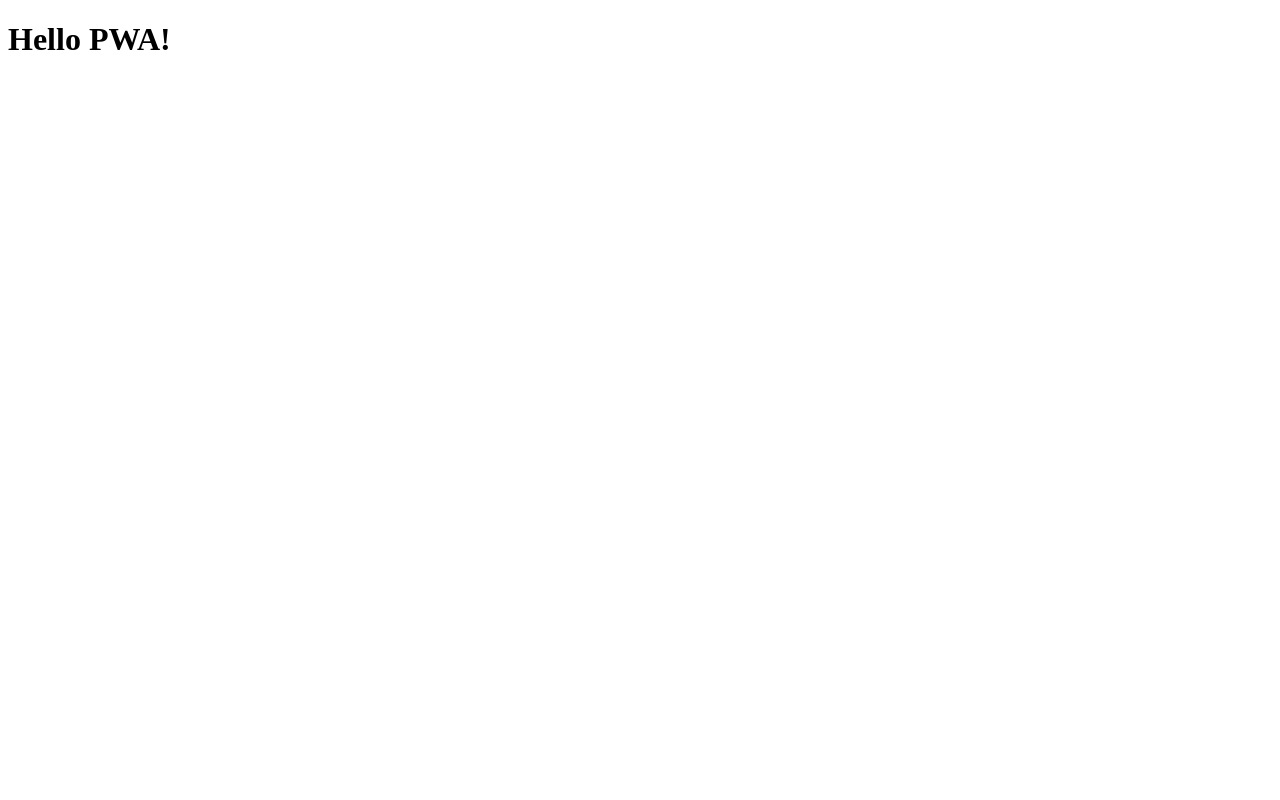
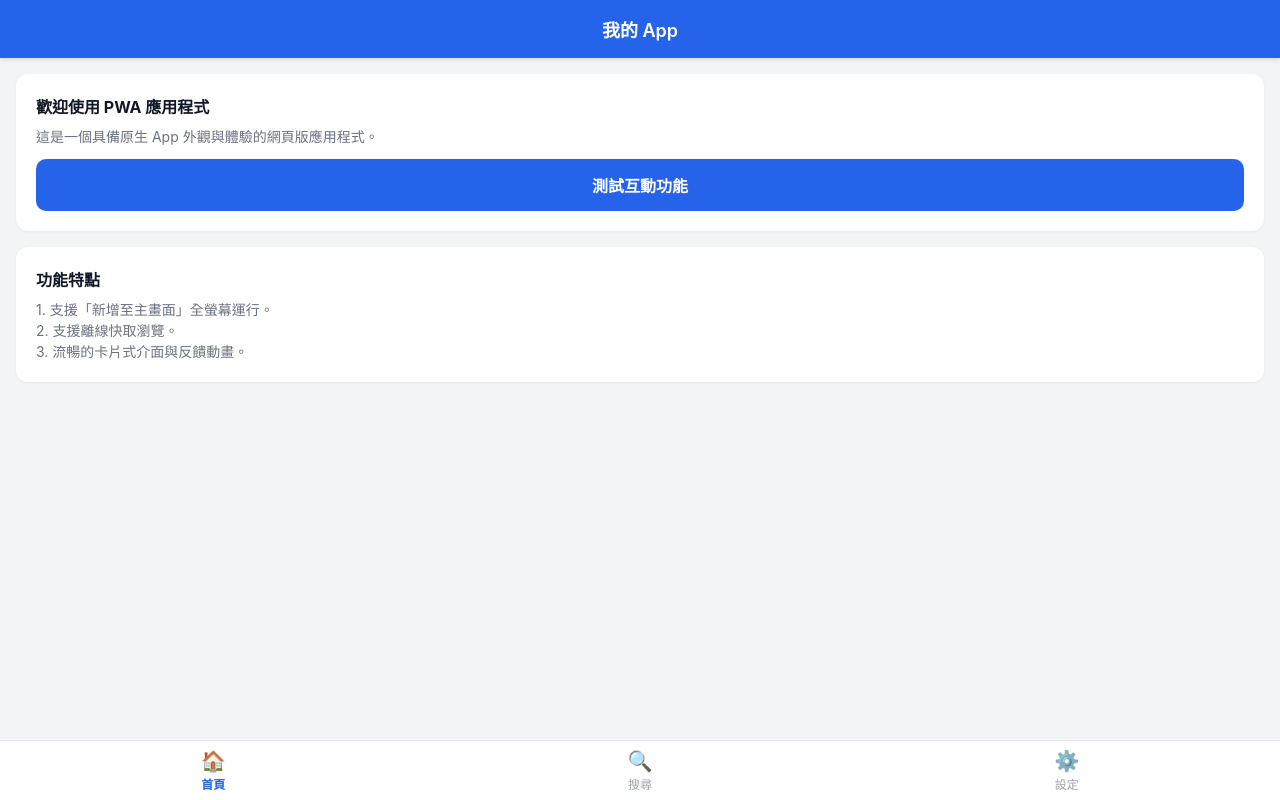
Before and after one commit to RogerLJ-H/travel, a plain HTML site: page index.html in a window 1280 px wide. Drawn offline with Linux system fonts and the light colour scheme.

Commit message:
Update index.html

```diff
--- a/index.html
+++ b/index.html
@@ -2,29 +2,183 @@
 <html lang="zh-TW">
 <head>
   <meta charset="UTF-8">
-  <meta name="viewport" content="width=device-width, initial-scale=1.0">
-  <title>我的 PWA App</title>
+  <meta name="viewport" content="width=device-width, initial-scale=1.0, user-scalable=no">
+  <title>我的應用程式</title>
 
-  <!-- 1. 引入 Manifest 檔 -->
+  <!-- PWA 設定 -->
   <link rel="manifest" href="manifest.json">
-  <meta name="theme-color" content="#4CAF50">
+  <meta name="theme-color" content="#2563eb">
 
-  <!-- iOS 蘋果手機專用設定 -->
+  <!-- iOS 專用設定 -->
   <meta name="apple-mobile-web-app-capable" content="yes">
-  <meta name="apple-mobile-web-app-status-bar-style" content="black">
-  <meta name="apple-mobile-web-app-title" content="我的 App">
+  <meta name="apple-mobile-web-app-status-bar-style" content="black-translucent">
+  <meta name="apple-mobile-web-app-title" content="我的App">
   <link rel="apple-touch-icon" href="icon-192.png">
+
+  <style>
+    /* 基礎重置與 App 式鎖定 */
+    * {
+      box-sizing: border-box;
+      margin: 0;
+      padding: 0;
+      font-family: -apple-system, BlinkMacSystemFont, "Segoe UI", Roboto, Helvetica, Arial, sans-serif;
+      -webkit-tap-highlight-color: transparent;
+      user-select: none;
+    }
+
+    body {
+      background-color: #f3f4f6;
+      color: #1f2937;
+      display: flex;
+      flex-direction: column;
+      height: 100vh;
+      overflow: hidden;
+    }
+
+    /* 上方標題列 (Header) */
+    .app-header {
+      background: #2563eb;
+      color: white;
+      padding: 16px;
+      text-align: center;
+      font-size: 18px;
+      font-weight: 600;
+      box-shadow: 0 2px 4px rgba(0,0,0,0.1);
+      padding-top: max(16px, env(safe-area-inset-top)); /* 適應 iPhone 劉海屏 */
+    }
+
+    /* 主要內容區域 (可滾動) */
+    .app-content {
+      flex: 1;
+      overflow-y: auto;
+      padding: 16px;
+      padding-bottom: 80px; /* 留出底部導覽列空間 */
+    }
+
+    /* 卡片式設計 */
+    .card {
+      background: white;
+      border-radius: 12px;
+      padding: 20px;
+      margin-bottom: 16px;
+      box-shadow: 0 1px 3px rgba(0,0,0,0.05);
+    }
+
+    .card h3 {
+      font-size: 16px;
+      margin-bottom: 8px;
+      color: #111827;
+    }
+
+    .card p {
+      font-size: 14px;
+      color: #6b7280;
+      line-height: 1.5;
+    }
+
+    /* 原生風格按鈕 */
+    .btn {
+      display: block;
+      width: 100%;
+      background-color: #2563eb;
+      color: white;
+      text-align: center;
+      padding: 14px;
+      border-radius: 10px;
+      border: none;
+      font-size: 16px;
+      font-weight: 600;
+      cursor: pointer;
+      margin-top: 12px;
+      transition: background-color 0.2s, transform 0.1s;
+    }
+
+    .btn:active {
+      background-color: #1d4ed8;
+      transform: scale(0.98);
+    }
+
+    /* 底部導覽列 (Bottom Navigation Bar) */
+    .app-nav {
+      position: fixed;
+      bottom: 0;
+      left: 0;
+      right: 0;
+      height: 60px;
+      background: white;
+      display: flex;
+      justify-content: space-around;
+      align-items: center;
+      border-top: 1px solid #e5e7eb;
+      padding-bottom: env(safe-area-inset-bottom);
+    }
+
+    .nav-item {
+      display: flex;
+      flex-direction: column;
+      align-items: center;
+      color: #9ca3af;
+      font-size: 12px;
+      text-decoration: none;
+    }
+
+    .nav-item.active {
+      color: #2563eb;
+      font-weight: 600;
+    }
+
+    .nav-icon {
+      font-size: 20px;
+      margin-bottom: 2px;
+    }
+  </style>
 </head>
 <body>
-  <h1>Hello PWA!</h1>
 
-  <!-- 2. 註冊 Service Worker -->
+  <!-- Header -->
+  <header class="app-header">
+    我的 App
+  </header>
+
+  <!-- 主內容區 -->
+  <main class="app-content">
+    <div class="card">
+      <h3>歡迎使用 PWA 應用程式</h3>
+      <p>這是一個具備原生 App 外觀與體驗的網頁版應用程式。</p>
+      <button class="btn" onclick="alert('你點擊了 App 按鈕！')">測試互動功能</button>
+    </div>
+
+    <div class="card">
+      <h3>功能特點</h3>
+      <p>1. 支援「新增至主畫面」全螢幕運行。</p>
+      <p>2. 支援離線快取瀏覽。</p>
+      <p>3. 流暢的卡片式介面與反饋動畫。</p>
+    </div>
+  </main>
+
+  <!-- 底部導覽列 -->
+  <nav class="app-nav">
+    <a href="#" class="nav-item active">
+      <span class="nav-icon">🏠</span>
+      <span>首頁</span>
+    </a>
+    <a href="#" class="nav-item">
+      <span class="nav-icon">🔍</span>
+      <span>搜尋</span>
+    </a>
+    <a href="#" class="nav-item">
+      <span class="nav-icon">⚙️</span>
+      <span>設定</span>
+    </a>
+  </nav>
+
+  <!-- 註冊 Service Worker -->
   <script>
     if ('serviceWorker' in navigator) {
       window.addEventListener('load', () => {
         navigator.serviceWorker.register('sw.js')
-          .then(reg => console.log('Service Worker 註冊成功！', reg))
-          .catch(err => console.log('Service Worker 註冊失敗：', err));
+          .then(reg => console.log('SW 註冊成功', reg))
+          .catch(err => console.log('SW 註冊失敗', err));
       });
     }
   </script>
```
